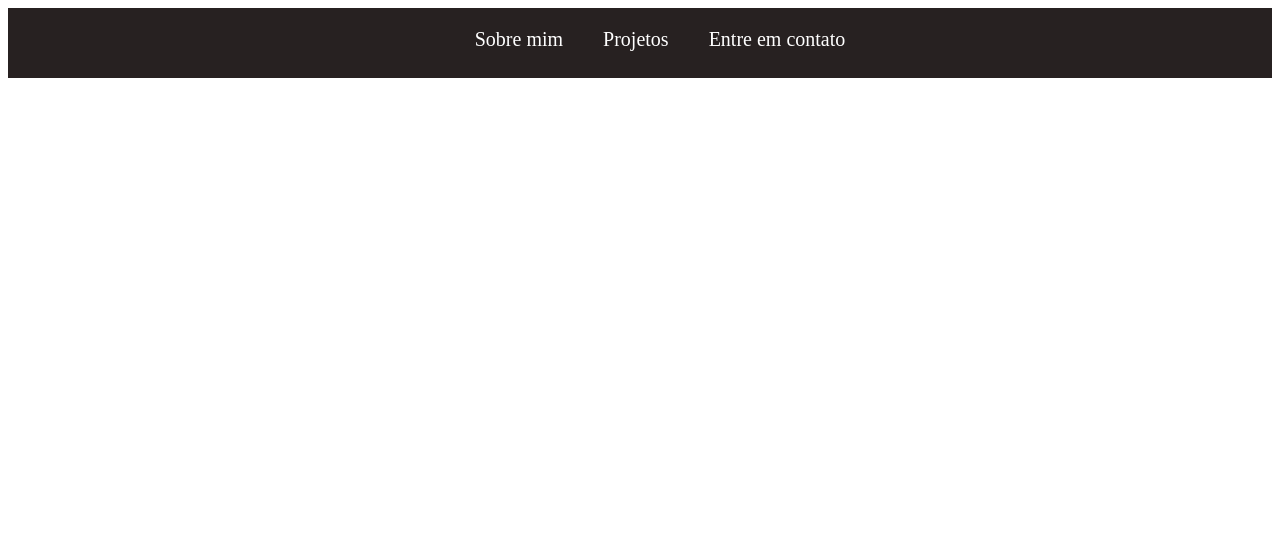
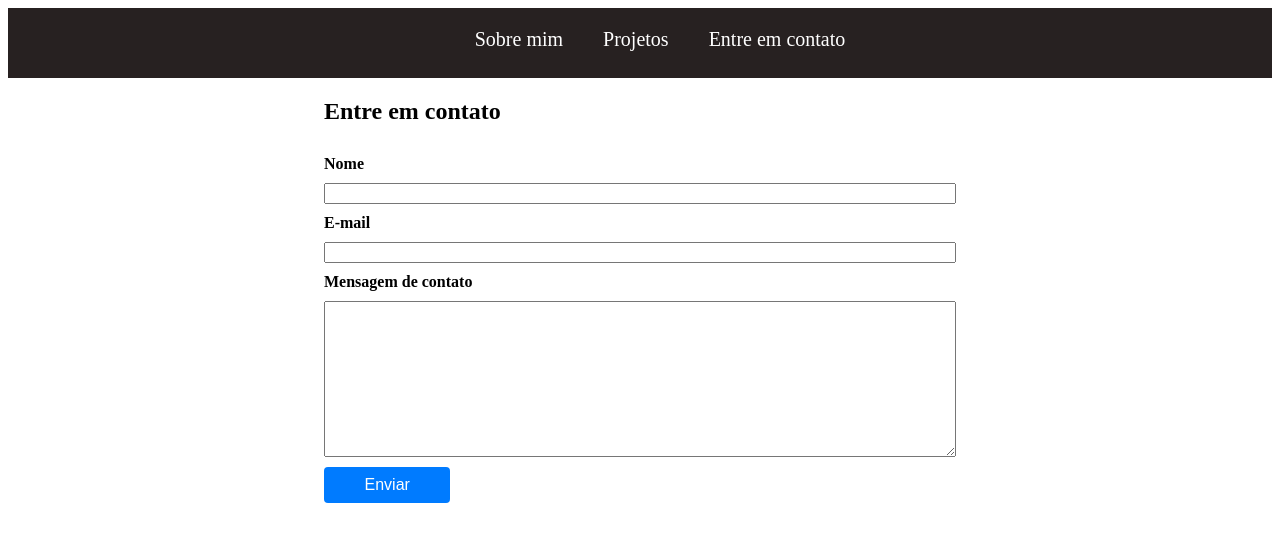
Before and after one commit to victorjunior95/portfolio-teste, a React (Create React App) app: page /contact in a window 1280 px wide. Shown: the top 542 px of the page. Built offline with nearby package versions, Linux system fonts and the light colour scheme.

Commit message:
Dificuldade em refatorar ContactForm.jsx para React Hooks

```diff
--- a/src/components/ContactForm.jsx
+++ b/src/components/ContactForm.jsx
@@ -13,7 +13,7 @@ class ContactForm extends React.Component {
       case 'message':
         return ContactForm.validatePresence('Mensagem de contato', value);
       case 'email': {
-        const isValid = value.match(/^([\w.%+-]+)@([\w-]+\.)+([\w]{2})$/i);
+        const isValid = value.match(/^[_a-z0-9-]+(\.[_a-z0-9-]+)*@[a-z0-9-]+(\.[a-z0-9-]+)*(\.[a-z]{2,4})$/);
         return isValid ? '' : 'E-mail inválido.';
       }
       default:
--- /dev/null
+++ b/src/pages/ContactForm.css
@@ -0,0 +1,33 @@
+#contact {
+  margin: auto;
+  width: 50%;
+}
+
+#contact form {
+  display: flex;
+  flex-direction: column;
+}
+
+#contact form label {
+  font-weight: bold;
+  margin: 10px 0;
+}
+
+#contact form input[type=submit] {
+  background-color: #007BFF;
+  border: none;
+  border-radius: 4px;
+  color: white;
+  cursor: pointer;
+  font-size: 1em;
+  line-height: 1.5;
+  margin: 10px 0;
+  padding: 6px 12px;
+  text-align: center;
+  width: 20%;
+}
+
+#contact form input[type=submit]:disabled {
+  background-color: #DDD;
+  cursor: auto;
+}
--- /dev/null
+++ b/src/pages/ContactForm.jsx
@@ -0,0 +1,127 @@
+import React, { useState } from 'react';
+// import React, { useEffect, useState } from 'react';
+import * as emailjs from 'emailjs-com';
+
+// import FormErrors from '../components/FormErrors';
+
+import './ContactForm.css';
+
+const ContactForm = () => {
+  const [dataEmail, setDataEmail] = useState({
+    name: '',
+    email: '',
+    message: '',
+    formErrors: { name: '', email: '', message: '' }
+  });
+
+  // useEffect(() => {
+
+  // }, [])
+
+  const validateField = (field, value) => {
+    switch (field) {
+      case 'name':
+        return validatePresence('Nome', value);
+      case 'message':
+        return validatePresence('Mensagem de contato', value);
+      case 'email': {
+        const isValid = value.match(/^[_a-z0-9-]+(\.[_a-z0-9-]+)*@[a-z0-9-]+(\.[a-z0-9-]+)*(\.[a-z]{2,4})$/);
+        return isValid ? '' : 'E-mail inválido.';
+      }
+      default:
+        return '';
+    }
+  }
+
+  const validatePresence = (fieldName, value) => {
+    return value.trim() ? '' : `O campo "${fieldName}" é obrigatório.`;
+  }
+
+  const handleInputChange =(event) => {
+    const { name, value } = event.target;
+    setDataEmail({ [name]: value });
+  }
+
+  const handleSubmit = (event) => {
+    event.preventDefault();
+    if (!validateForm()) return;
+
+    const { name, email, message } = dataEmail;
+    sendEmail({ message_html: message, from_name: name, reply_to: email });
+  }
+
+  const validateForm = () => {
+    let isValid = true;
+    const errors = {};
+
+    Object.keys(dataEmail.formErrors).forEach((field) => {
+      const errorMessage = validateField(field, dataEmail[field]);
+      errors[field] = errorMessage;
+
+      if (errorMessage) isValid = false;
+    });
+
+    setDataEmail({ formErrors: errors });
+
+    return isValid;
+  }
+
+  const sendEmail = (data) => {
+    const {
+      REACT_APP_EMAIL_JS_ID,
+      REACT_APP_EMAIL_JS_SERVICE,
+      REACT_APP_EMAIL_JS_TEMPLATE,
+    } = process.env;
+
+    emailjs
+      .send(REACT_APP_EMAIL_JS_SERVICE, REACT_APP_EMAIL_JS_TEMPLATE, data, REACT_APP_EMAIL_JS_ID)
+      .then(() => setDataEmail({ name: '', email: '', message: '' }))
+      .catch(() => setDataEmail((previousState) => ({
+        formErrors: {
+          ...previousState.formErrors,
+          unexpected: 'Ocorreu um erro durante o envio. Tente novamente.',
+        },
+      })));
+  }
+
+  return (
+    <section id="contact">
+        <h1>Entre em contato</h1>
+
+        {/* <FormErrors formErrors={dataEmail.formErrors} /> */}
+
+        <form onSubmit={(event) => handleSubmit(event)}>
+          <label htmlFor="name">Nome</label>
+          <input
+            id="name"
+            name="name"
+            type="text"
+            value={dataEmail.name}
+            onChange={(event) => handleInputChange(event)}
+          />
+
+          <label htmlFor="email">E-mail</label>
+          <input
+            id="email"
+            name="email"
+            type="email"
+            value={dataEmail.email}
+            onChange={(event) => handleInputChange(event)}
+          />
+
+          <label htmlFor="message">Mensagem de contato</label>
+          <textarea
+            id="message"
+            name="message"
+            rows="10"
+            value={dataEmail.message}
+            onChange={(event) => handleInputChange(event)}
+          />
+
+          <input type="submit" value="Enviar" />
+        </form>
+      </section>
+  )
+}
+
+export default ContactForm;
--- a/src/routes/index.js
+++ b/src/routes/index.js
@@ -2,7 +2,9 @@ import React from 'react';
 import { Switch, Route, Link } from 'react-router-dom';
 
 import AboutMe from '../pages/AboutMe';
-import Projects from '../pages/Projects'
+import Projects from '../pages/Projects';
+import ContactForm from '../pages/ContactForm';
+// import ContactForm from '../components/ContactForm';
 
 const NavBar = () => (
   <header>
@@ -28,9 +30,9 @@ const Paths = () => (
       <AboutMe />
     </Route>
 
-    {/* // <Route path="/contact">
-    //   <ContactForm />
-    // </Route> */}
+    <Route path="/contact">
+      <ContactForm />
+    </Route>
 
     <Route path="/projects">
       <Projects />
```
Also changed, not shown: 2 other files (tests, documents, lock files or other folders).
